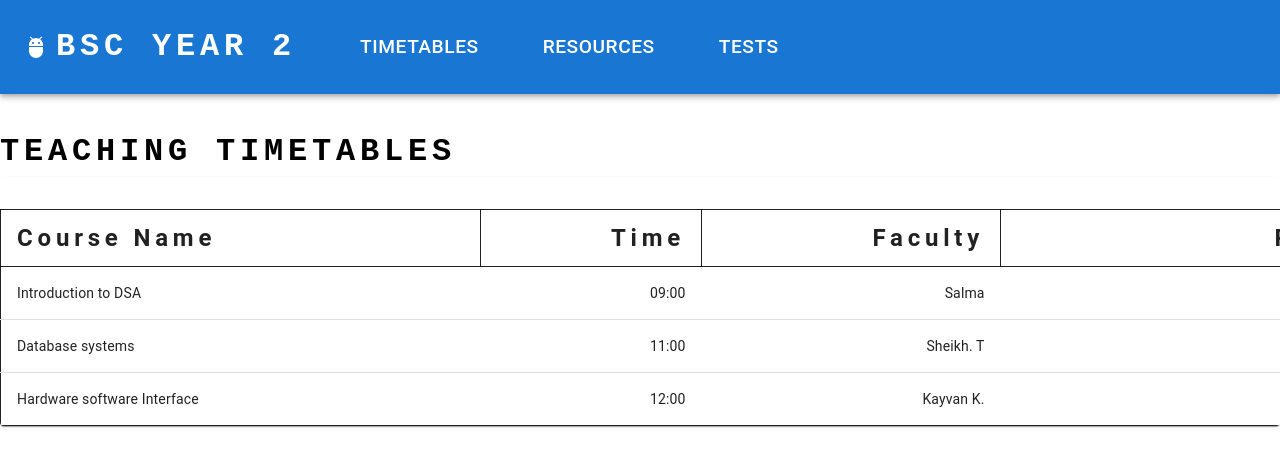
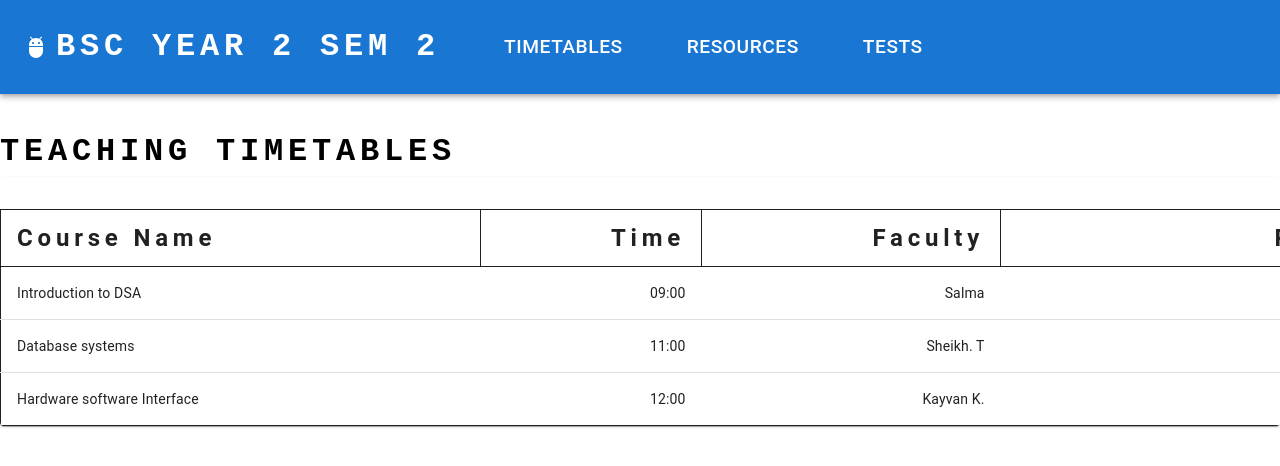
Before and after one commit to adityashibu/ReactWebsite, a React (Create React App) app: page / in a window 1280 px wide. Shown: the top 466 px of the page. Built offline with nearby package versions, Linux system fonts and the light colour scheme.

Commit message:
Updated title of website

```diff
--- a/src/App.tsx
+++ b/src/App.tsx
@@ -60,7 +60,7 @@ function ResponsiveAppBar() {
               fontSize: '2rem',
             }}
           >
-            BSC YEAR 2
+            BSC YEAR 2 SEM 2
           </Typography>
 
           <Box sx={{ flexGrow: 1, display: { xs: 'flex', md: 'none' } }}>
```
